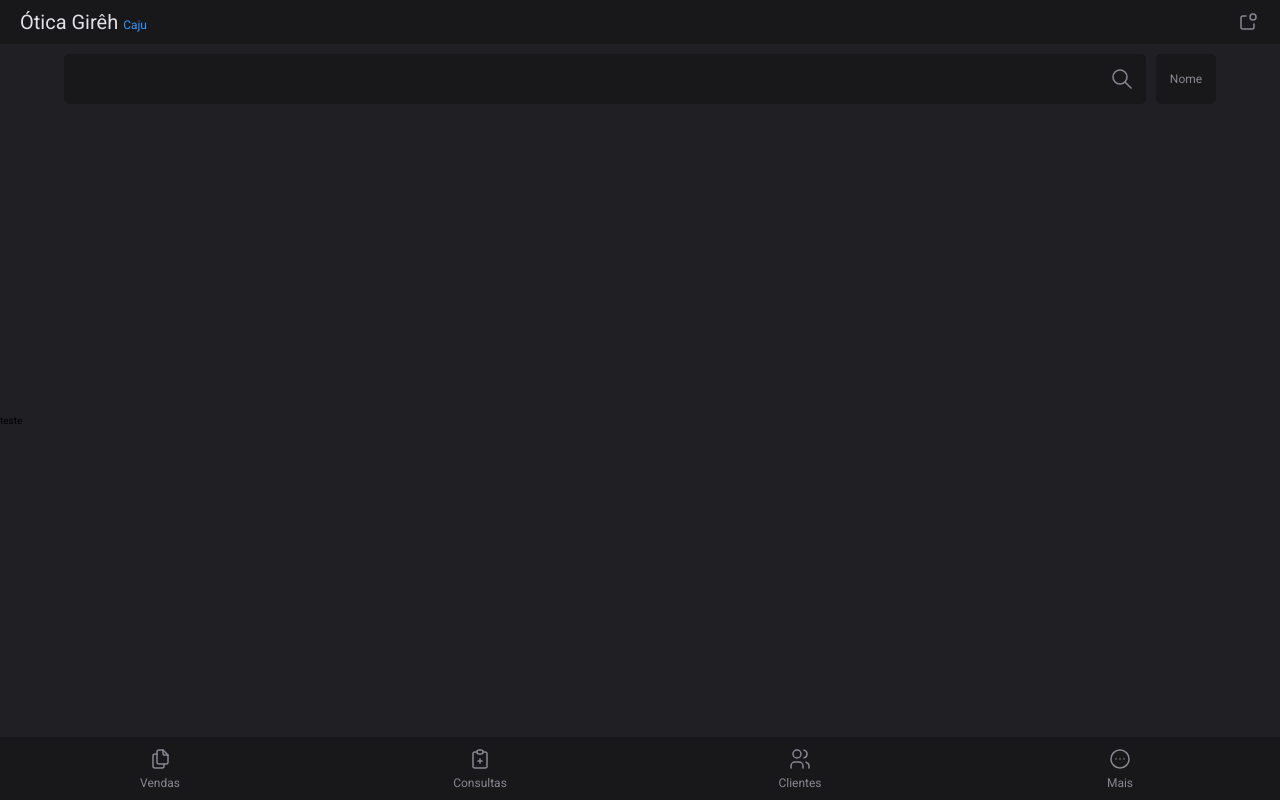
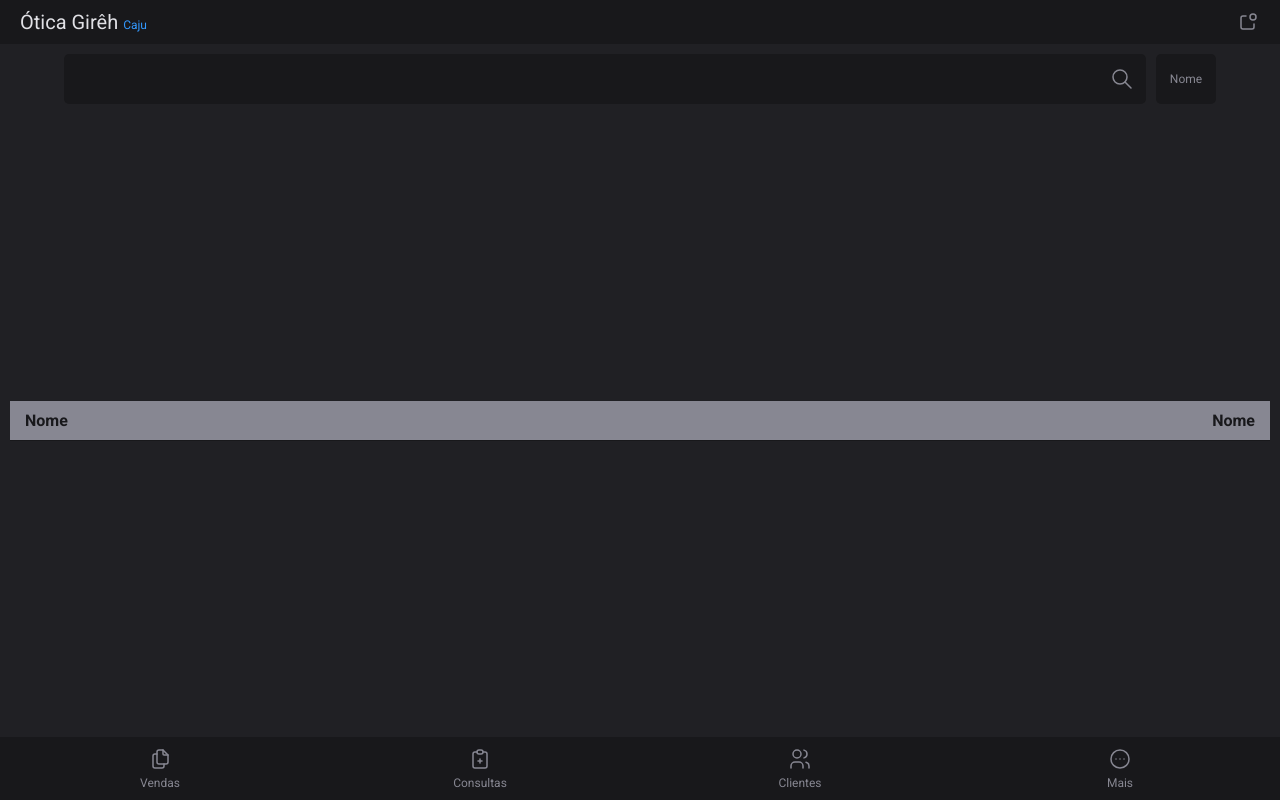
Before and after one commit to FellipeLorram/gireh2.0, a React (Vite) app: page / in a window 1280 px wide. Built offline with nearby package versions, Linux system fonts and the light colour scheme.

Commit message:
Feat: Creating card component

```diff
--- a/src/App.tsx
+++ b/src/App.tsx
@@ -1,3 +1,5 @@
+import { Card } from "./Components/Card/Card";
+import { Text } from "./Components/Text/Text";
 import { GlobalStyles } from "./Styles/GlobalStyles";
 import { PageWrapper } from "./Widgets/PageWrapper/PageWrapper";
 
@@ -6,7 +8,12 @@ function App() {
     <>
       <GlobalStyles />
       <PageWrapper>
-        teste
+        <Card.Wrapper>
+          <Card.Row>
+            <Card.Text>Nome</Card.Text>
+            <Card.Text>Nome</Card.Text>
+          </Card.Row>
+        </Card.Wrapper>
       </PageWrapper>
     </>
   );
--- /dev/null
+++ b/src/Components/Card/Card.styled.ts
@@ -0,0 +1,28 @@
+import styled from "styled-components";
+
+export const CardWrapper = styled.div`
+  display: flex;
+  align-items: center;
+  justify-content: center;
+  flex-direction: column;
+  width: 100%;
+  background: var(--gray-400);
+`;
+
+export const Row = styled.span`
+  display: flex;
+  align-items: center;
+  justify-content: space-between;
+  flex-direction: row;
+  width: 100%;
+  padding: 10px 15px;
+  border-bottom: 1px solid var(--gray-700);
+  color: var(--gray-700);
+`;
+
+export const CardText = styled.span`
+  .card-text {
+    font-weight: 700;
+    color: var(--gray-700);
+  }
+`;
--- a/src/Components/Card/Card.tsx
+++ b/src/Components/Card/Card.tsx
@@ -1,7 +1,23 @@
-import React from 'react'
+import { ReactNode } from "react";
+import { Text } from "../Text/Text";
+import { CardText, CardWrapper, Row } from "./Card.styled";
 
-export const Card = () => {
-  return (
-    <div>Card</div>
-  )
+interface CardProps {
+  children: ReactNode;
 }
+
+export const Card = {
+  Wrapper: ({ children }: CardProps) => {
+    return <CardWrapper>{children}</CardWrapper>;
+  },
+  Row: ({ children }: CardProps) => {
+    return <Row>{children}</Row>;
+  },
+  Text: ({ children }: CardProps) => (
+    <CardText>
+      <Text size="m" className="card-text">
+        {children}
+      </Text>
+    </CardText>
+  ),
+};
--- a/src/Components/Input/Input.styled.ts
+++ b/src/Components/Input/Input.styled.ts
@@ -16,6 +16,7 @@ export const InputWrapper = styled.div`
   padding: 0 10px;
   border: 2px solid transparent;
   transition: all .2s ease-in-out;
+  gap: 10px;
 
   :hover, :has(input:focus) {
     border-color: var(--main-color);
--- a/src/Pages/Home/Home.tsx
+++ b/src/Pages/Home/Home.tsx
@@ -1,5 +1,5 @@
-import React from "react";
+import { PageWrapper } from "../../Widgets/PageWrapper/PageWrapper";
 
 export const Home = () => {
-  return <div>Home</div>;
+  return <PageWrapper>Home</PageWrapper>;
 };
--- a/src/Widgets/PageWrapper/PageWrapper.styled.ts
+++ b/src/Widgets/PageWrapper/PageWrapper.styled.ts
@@ -25,6 +25,11 @@ export const PageWrapperContainer = styled.section`
   }
 
   main {
+    width: 100%;
+    padding: 10px;
+    align-items: center;
+    display: flex;
+    justify-content: center;
     align-self: stretch;
   }
 `;
--- a/src/Widgets/Search/SearchModal.tsx
+++ b/src/Widgets/Search/SearchModal.tsx
@@ -1,4 +1,4 @@
-import { memo, useState } from "react";
+import { memo, useCallback } from "react";
 import { Icons } from "../../Assets/Svgs/Icons/Index";
 import { Text } from "../../Components/Text/Text";
 import { useSearchContext } from "../../Store/SearchContext";
@@ -16,9 +16,15 @@ const optionsArr: options[] = ["Nome", "OS", "Data"];
 
 const SelectOption = memo(({ text }: SelectOptionProps) => {
   const [searchText, setSearchText] = useStore((state) => state.search);
+
+  const handleSelection = useCallback(
+    () => setSearchText({ search: text }),
+    [text]
+  );
+
   return (
     <SelectOptionContainer
-      onClick={() => setSearchText({ search: text })}
+      onClick={handleSelection}
       selected={searchText === text}
     >
       <Text className="text" size="m">
@@ -31,12 +37,17 @@ const SelectOption = memo(({ text }: SelectOptionProps) => {
 export const SearchModal = () => {
   const [isModalOpen, setIsModalOpen] = useStore((state) => state.open);
 
+  const handleIconClick = useCallback(
+    () => setIsModalOpen({ open: false }),
+    []
+  );
+
   return (
     isModalOpen && (
       <SearchModalContainer>
         <div className="modal">
           <div className="header">
-            <Icons.Close onClick={() => setIsModalOpen({ open: false })} />
+            <Icons.Close onClick={handleIconClick} />
           </div>
 
           <div className="body">
@@ -48,4 +59,4 @@ export const SearchModal = () => {
       </SearchModalContainer>
     )
   );
-}
+};
```
Also changed, not shown: 1 other file (tests, documents, lock files or other folders).
